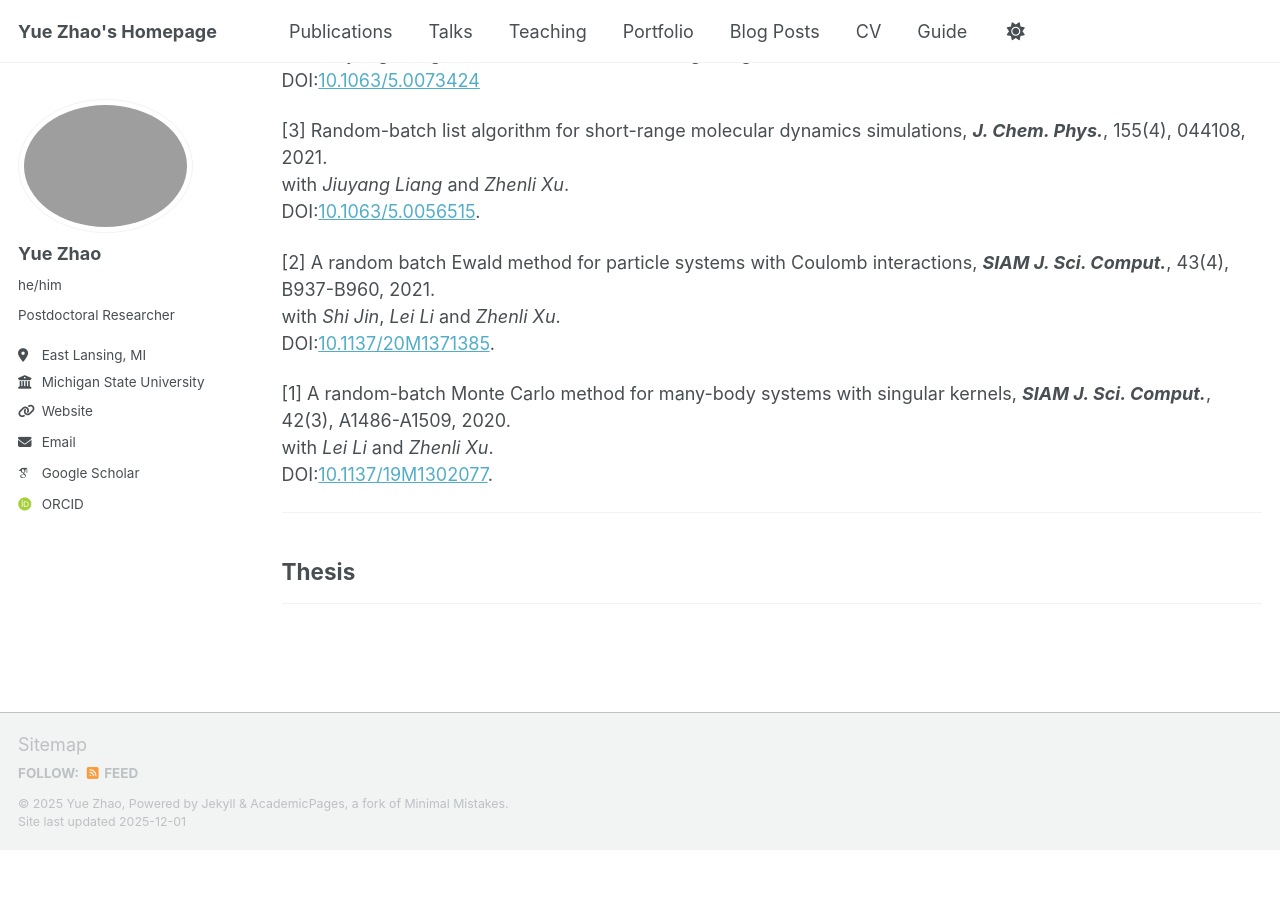
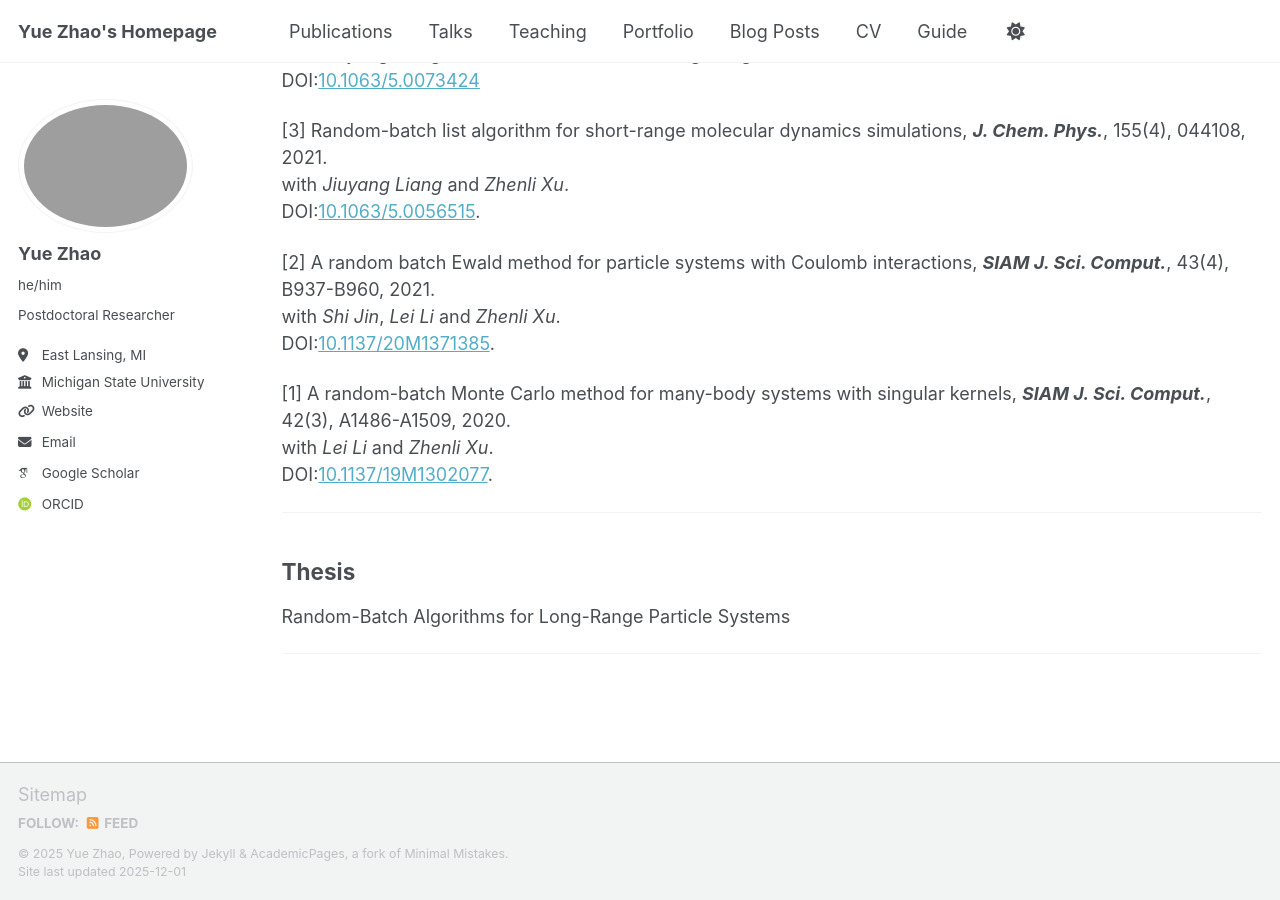
Before and after one commit to yuezhao1997/yuezhao1997.github.io, a Jekyll site: the page built from _pages/publication.md, in a window 1280 px wide and 900 px high, scrolled down 871 px. Built offline with Jekyll 4.4.1, drawn with Linux system fonts in a browser that asks for light colours; some web fonts are replaced; a script bundle is joined from its source files by our own code; library files that are not in the unit come from our copies; before the commit the page ends 1721 px from its top, so only the background shows below that.

Commit message:
Add thesis title for publication

```diff
--- a/_pages/publication.md
+++ b/_pages/publication.md
@@ -63,5 +63,6 @@ Published/Accepted
 Thesis
 -------
 
+Random-Batch Algorithms for Long-Range Particle Systems
 
 -------
```
